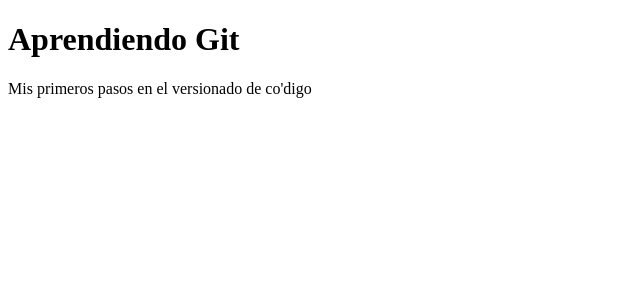
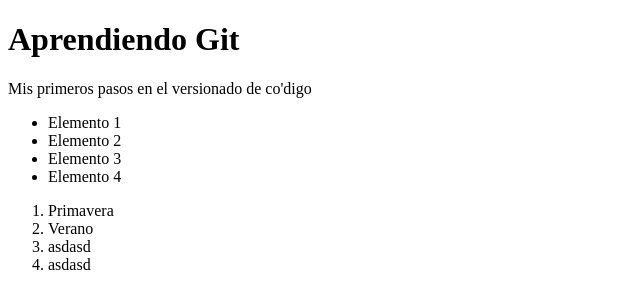
Before and after one commit to Jean12P/Curso-Git, a plain HTML site: page index.html in a window 1280 px wide. Shown: the whole page, without its empty margins (0-640 px from the left). Drawn offline with Linux system fonts and the light colour scheme.

Commit message:
agregando las listas uui

```diff
--- a/index.html
+++ b/index.html
@@ -9,5 +9,17 @@
 <body>
     <h1>Aprendiendo Git</h1>
     <p>Mis primeros pasos en el versionado de co'digo</p>
+    <ul>
+        <li>Elemento 1</li>
+        <li>Elemento 2</li>
+        <li>Elemento 3</li>
+        <li>Elemento 4</li>
+    </ul>
+    <ol>
+        <li>Primavera</li>
+        <li>Verano</li>
+        <li>asdasd</li>
+        <li>asdasd</li>
+    </ol>
 </body>
 </html>
```
